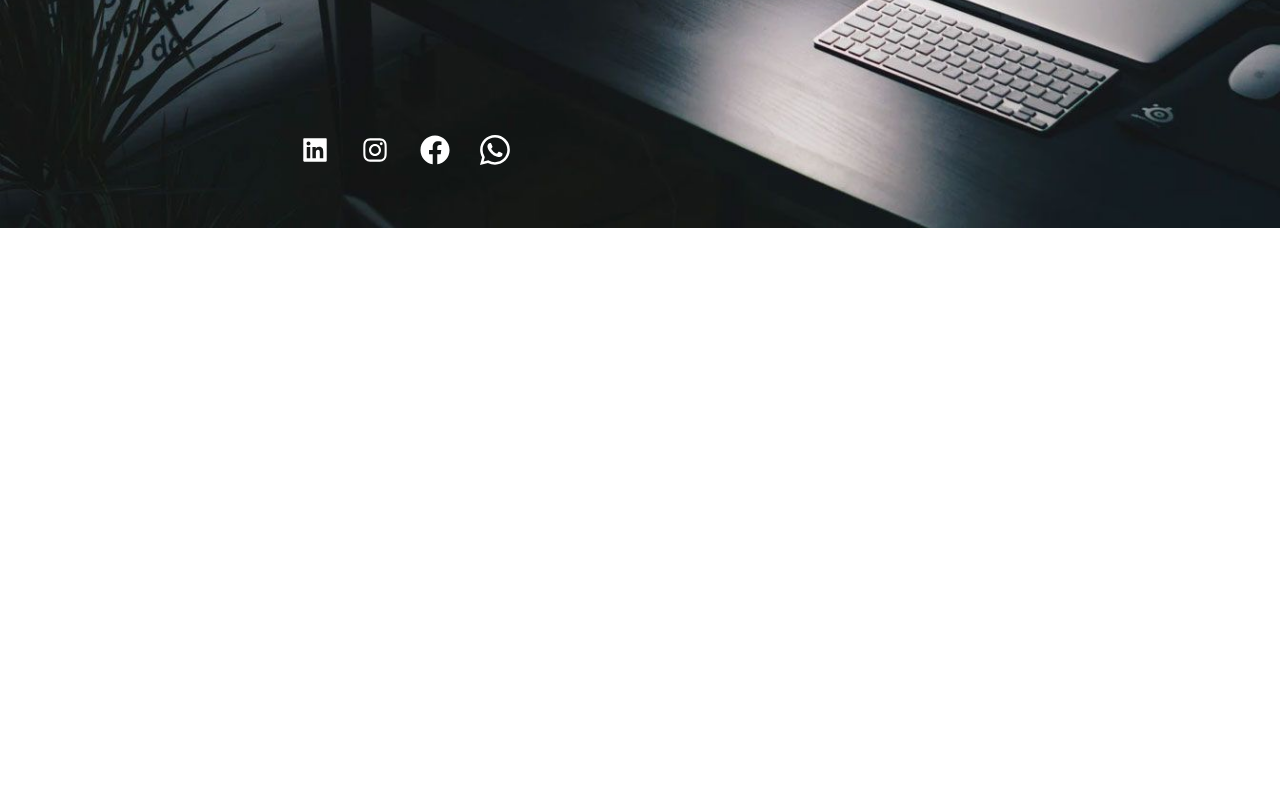
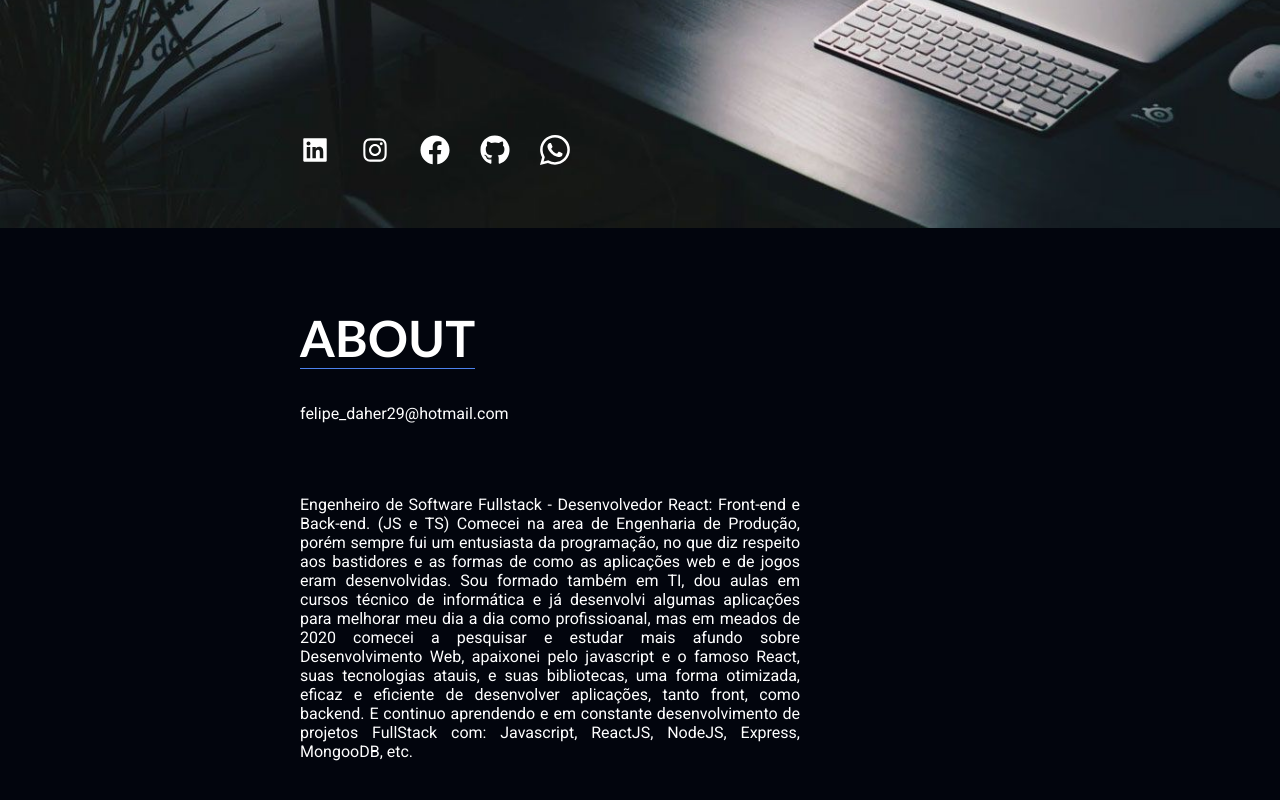
Before and after one commit to feDaher/sitePortifolio, a Next.js app: page / in a window 1280 px wide. Shown: the part 572-1372 px from the top of the page. Before the commit the page ends 800 px from the top, so only its background shows below. Built offline with nearby package versions, Linux system fonts and the light colour scheme.

Commit message:
implementações e about

```diff
--- a/pages/_app.jsx
+++ b/pages/_app.jsx
@@ -5,7 +5,19 @@ const GlobalStyle = createGlobalStyle`
     padding: 0;
     margin: 0;
   }
-
+  html{
+    scroll-behavior: smooth;
+    ::-webkit-scrollbar {
+    background-color: whitesmoke;
+  }
+  ::-webkit-scrollbar-thumb {
+    background-color: #333333;
+    border-radius: 5px;
+  }
+  ::-webkit-scrollbar-thumb:hover {
+   background-color: #555555;
+  }
+  }
   body {
     font-family: 'Roboto', sans-serif;
   }
--- a/pages/index.jsx
+++ b/pages/index.jsx
@@ -1,5 +1,6 @@
 import Nav from "../src/components/Nav"
 import Home from '../src/components/Home'
+import About from "../src/components/About"
 
 function HomePage () {
 
@@ -7,6 +8,7 @@ function HomePage () {
     <>
       <Nav />
       <Home />
+      <About />
     </>
   )
 }
--- /dev/null
+++ b/src/components/About.jsx
@@ -0,0 +1,45 @@
+import styled from "styled-components"
+
+const StyledContainer = styled.div`
+  background-color: #02050D;
+  display: flex;
+  justify-content: center;
+  flex-direction: column;
+  padding-left: 300px;
+  height: 100vh;
+  position: relative;
+`
+const Title = styled.span`
+  font-size: 50px;
+  font-weight: bold;
+  font-family: 'Trebuchet MS', sans-serif;
+  color: white;
+  position: absolute;
+  top: 10%;
+  border-bottom: 1px solid #4D82ED;
+`
+const StyledEmail = styled.p`
+  color: white;
+  position: absolute;
+  top: 22%;
+`
+const StyledAbout = styled.p`
+  width: 500px;
+  text-align: justify;
+  text-align-last: left;
+  color: white;
+`
+const About = () => {
+  return (
+    <StyledContainer id="about">
+      <Title>ABOUT</Title>
+      <StyledEmail>felipe_daher29@hotmail.com</StyledEmail>
+      <div>
+        <StyledAbout>Engenheiro de Software Fullstack - Desenvolvedor React: Front-end e Back-end. (JS e TS)
+        Comecei na area de Engenharia de Produção, porém sempre fui um entusiasta da programação, no que diz respeito aos bastidores e as formas de como as aplicações web e de jogos eram desenvolvidas. Sou formado também em TI, dou aulas em cursos técnico de informática e já desenvolvi algumas aplicações para melhorar meu dia a dia como profissioanal, mas em meados de 2020 comecei a pesquisar e estudar mais afundo sobre Desenvolvimento Web, apaixonei pelo javascript e o famoso React, suas tecnologias atauis, e suas bibliotecas, uma forma otimizada, eficaz e eficiente de desenvolver aplicações, tanto front, como backend. E continuo aprendendo e em constante desenvolvimento de projetos FullStack com: Javascript, ReactJS, NodeJS, Express, MongooDB, etc.</StyledAbout>
+      </div>
+    </StyledContainer>
+  )
+}
+
+export default About
--- a/src/components/Home.jsx
+++ b/src/components/Home.jsx
@@ -3,6 +3,7 @@ import { AiFillLinkedin } from 'react-icons/ai'
 import { AiOutlineInstagram } from 'react-icons/ai'
 import { FaFacebook } from 'react-icons/fa'
 import { BsWhatsapp } from 'react-icons/bs'
+import { FaGithub } from 'react-icons/fa'
 
 const StyledHeader = styled.header`
   display: flex;
@@ -84,6 +85,7 @@ const Home = () => {
         <StyledIcon href="https://www.linkedin.com/in/felipe-daher/" target='_blank'><AiFillLinkedin /></StyledIcon>
         <StyledIcon href="https://www.instagram.com/daher_fe/" target='_blank'><AiOutlineInstagram /></StyledIcon>
         <StyledIcon href="https://www.facebook.com/felipe.daher.9/" target='_blank'><FaFacebook /></StyledIcon>
+        <StyledIcon href="https://github.com/feDaher" target='_blank'><FaGithub /></StyledIcon>
         <StyledIcon title="(33) 9 8411-6107" target='_blank'><BsWhatsapp /></StyledIcon>
       </StyledDivIcon>
     </StyledHeader>
--- a/src/components/Nav.jsx
+++ b/src/components/Nav.jsx
@@ -1,5 +1,6 @@
 import styled from "styled-components"
 import { GoDeviceMobile } from 'react-icons/go'
+import { useState, useEffect } from "react"
 
 const StyledNav = styled.nav`
   height: 60px;
@@ -9,6 +10,12 @@ const StyledNav = styled.nav`
   z-index: 1;
   position: absolute;
   background: transparent;
+  position: fixed;
+  transition: 1.5s ease-out;
+  &.scroll{
+    background-color: #212A3B;
+    opacity: 0.8;
+  }
 `
 const StyledUlist = styled.ul`
   display: flex;
@@ -21,10 +28,6 @@ const StyledList = styled.li`
   list-style: none;
   color: white;
   cursor: pointer;
-  transition: 0.5s ease-in-out;
-  :hover{
-    color: #4D82ED;
-  }
 `
 const StyledDivMobile = styled.div`
   color: white;
@@ -39,19 +42,45 @@ const StyledIcon = styled(GoDeviceMobile)`
   font-size: 20px;
   margin-right: 10px;
 `
+const StyledLink = styled.a`
+  color: white;
+  text-decoration: none;
+  transition: 0.5s ease-in-out;
+  :hover{
+    color: #4D82ED;
+  }
+`
+
 const Nav = () => {
+  const [scroll, setScroll] = useState(false);
+
+  useEffect(() => {
+    const onScroll = () => {
+      if (window.scrollY > 100) {
+        setScroll(true);
+      } else {
+        setScroll(false);
+      }
+    };
+    window.addEventListener('scroll', onScroll);
+    return () => window.removeEventListener('scroll', onScroll);
+  }, []);
+
   return (
-    <StyledNav>
+    <>
+    <div id="home"></div>
+    <StyledNav className={scroll ? 'scroll' : ''}>
       <StyledUlist>
-        <StyledList><a>Home</a></StyledList>
-        <StyledList><a>About</a></StyledList>
-        <StyledList><a>Portfolio</a></StyledList>
+        <StyledList><StyledLink href="#home">Home</StyledLink></StyledList>
+        <StyledList><StyledLink href="#about">About</StyledLink></StyledList>
+        <StyledList><StyledLink href="#portfolio">Portfolio</StyledLink></StyledList>
       </StyledUlist>
       <StyledDivMobile>
           <StyledIcon />
           <span>(33) 9 8411-6107</span>
         </StyledDivMobile>
     </StyledNav>
+    </>
   )
 }
 
```
